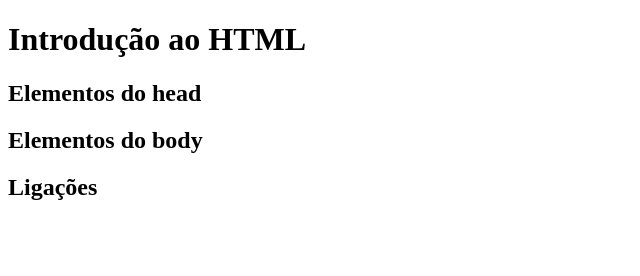
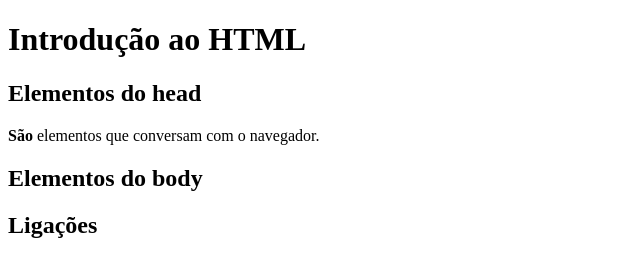
Before and after one commit to ufjf-dcc202/ufjf-dcc202-2025-1-b-atv02-trickjonhgamer, a plain HTML site: page index.html in a window 1280 px wide. Shown: the whole page, without its empty margins (0-640 px from the left). Drawn offline with Linux system fonts and the light colour scheme.

Commit message:
adcinoa estrutura

```diff
--- a/index.html
+++ b/index.html
@@ -7,9 +7,16 @@
   </head>
 
   <body>
-    <h1>Introdução ao HTML</h1>
-    <h2>Elementos do head</h2>
-    <h2>Elementos do body</h2>
-    <h2>Ligações</h2>
+    <main>
+      <h1>Introdução ao HTML</h1>
+      <section>
+        <h2>Elementos do head</h2>
+        <p><strong>São</strong> elementos que conversam com o navegador.</p>
+      </section>
+      <section>
+        <h2>Elementos do body</h2>
+      </section>
+      <section><h2>Ligações</h2></section>
+    </main>
   </body>
 </html>
```
